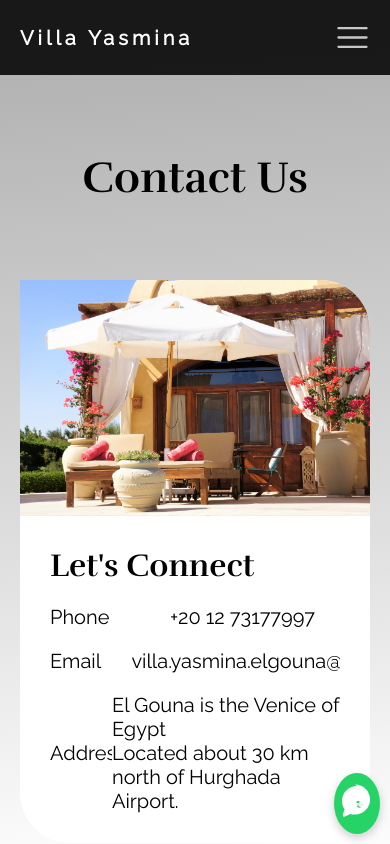
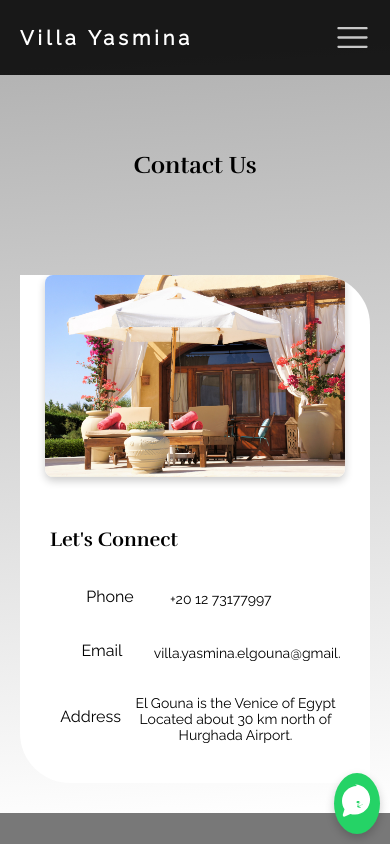
Before and after one commit to kadeeswardy/villa-yasmina8, a React (Vite) app: page /contact in a window 390 px wide. Shown: the top 844 px of the page. Built offline with nearby package versions, Linux system fonts and the light colour scheme; a web font is replaced by a local one.

Commit message:
contact1

```diff
--- a/src/App.css
+++ b/src/App.css
@@ -876,7 +876,57 @@ width:300px !important;
     flex: none;
   }
 }
-
+/* تحسين استجابة قسم contact لأجهزة iPhone */
+@media (max-width: 768px) {
+  #contact {
+    padding: 20px;
+    text-align: center;
+  }
+
+  #contact h1 {
+    font-size: 24px; /* تقليل حجم الخط للعناوين */
+    margin-bottom: 20px;
+  }
+
+  #contact .container {
+    display: flex;
+    flex-direction: column; /* ترتيب عمودي للمحتوى */
+    align-items: center; /* تمركز المحتوى */
+    gap: 20px; /* تقليل الفجوة بين العناصر */
+  }
+
+  #contact img {
+    width: 100%; /* استخدام العرض الكامل */
+    height: auto; /* الحفاظ على نسبة العرض إلى الارتفاع */
+    max-width: 300px; /* تحديد الحد الأقصى للعرض */
+    border-radius: 8px; /* إضافة حواف مستديرة */
+    box-shadow: 0 4px 8px rgba(0, 0, 0, 0.2); /* إضافة ظل للصورة */
+  }
+
+  #contact .content {
+    width: 100%; /* استخدام العرض الكامل */
+    max-width: 400px; /* تحديد الحد الأقصى للعرض */
+    text-align: center; /* محاذاة النص إلى المنتصف */
+  }
+
+  #contact .content h3 {
+    font-size: 20px; /* تقليل حجم الخط للعناوين */
+    margin-bottom: 15px;
+  }
+
+  #contact .content div {
+    margin-bottom: 10px;
+  }
+
+  #contact .content p {
+    font-size: 16px; /* تقليل حجم الخط للنصوص */
+    margin-bottom: 5px;
+  }
+
+  #contact .content span {
+    font-size: 14px; /* تقليل حجم الخط للنصوص */
+  }
+}
 /***********************************FOOTER STYLING**************************************************/
 .otherPage_footer {
   background: #11111190;
```
Also changed, not shown: src/components/Contact/Contact.jsx (indentation only).
